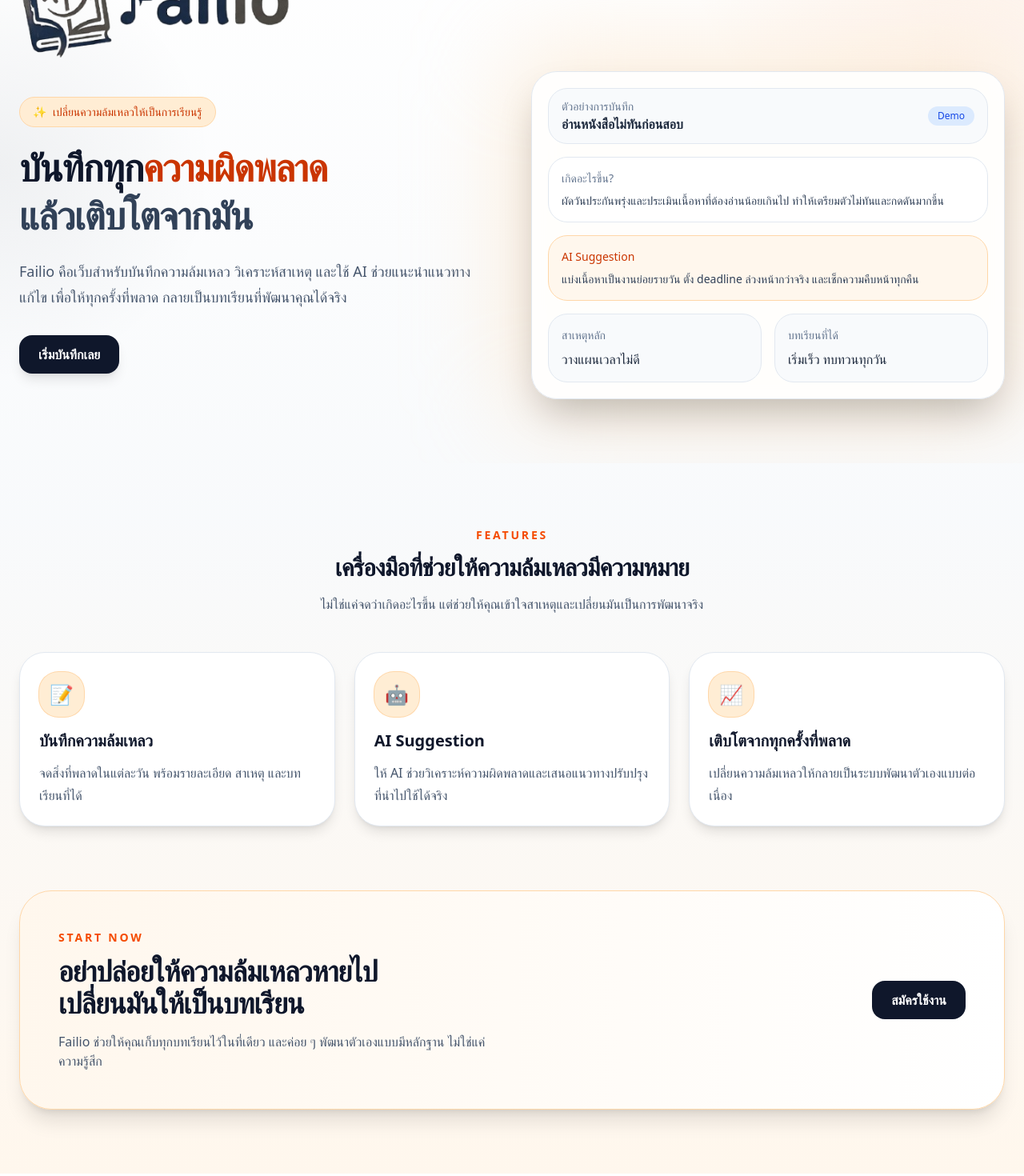
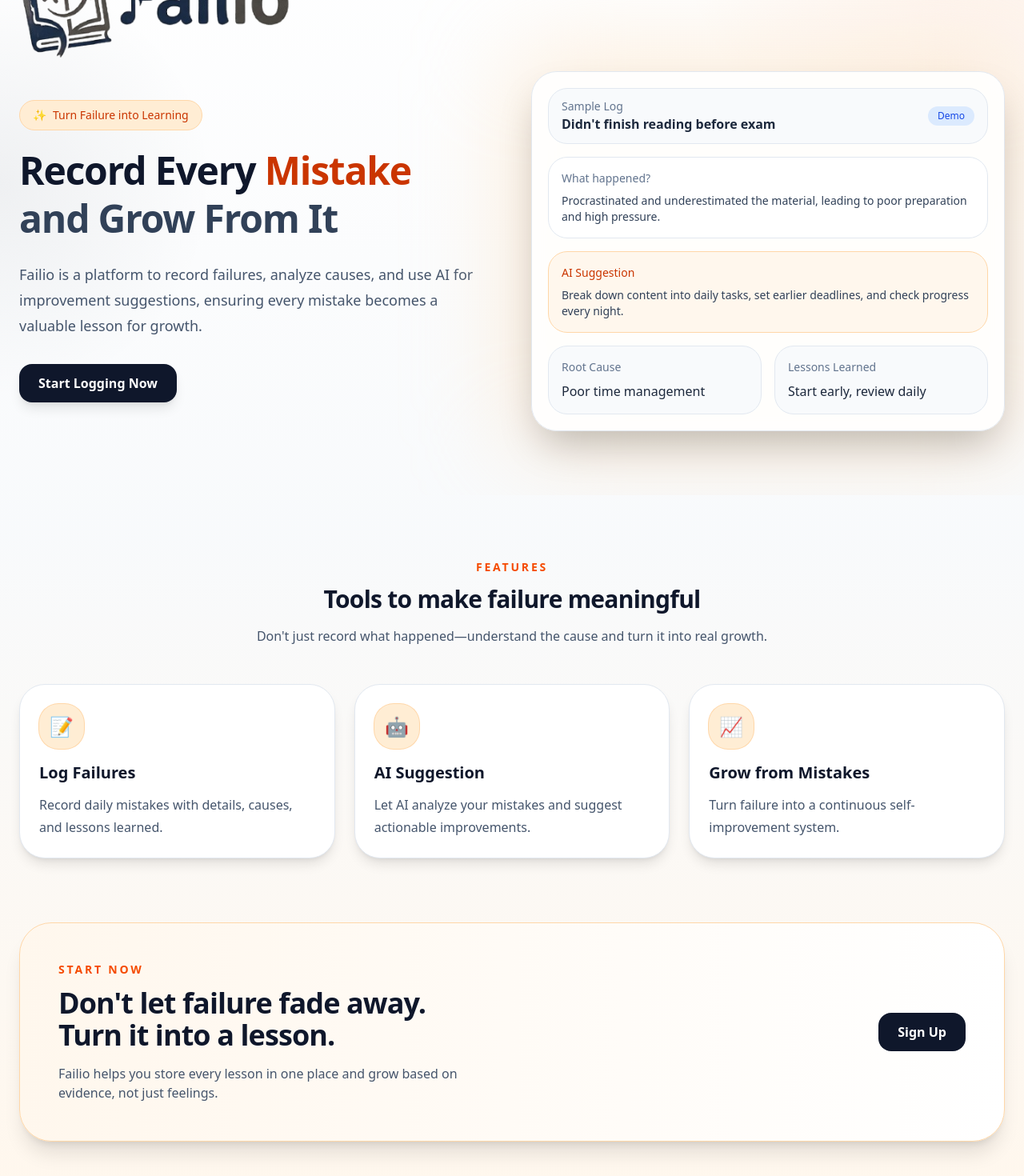
Before and after one commit to kritsada19/failio, a Next.js app: page / in a window 1280 px wide. Shown: the part 240-1710 px from the top of the page at 80% size. Built offline with nearby package versions, Linux system fonts and the light colour scheme; no server answers.

Commit message:
feat: implement landing page with hero section and feature overview

```diff
--- a/app/page.tsx
+++ b/app/page.tsx
@@ -4,18 +4,18 @@
 export default function Home() {
   const features = [
     {
-      title: "บันทึกความล้มเหลว",
-      desc: "จดสิ่งที่พลาดในแต่ละวัน พร้อมรายละเอียด สาเหตุ และบทเรียนที่ได้",
+      title: "Log Failures",
+      desc: "Record daily mistakes with details, causes, and lessons learned.",
       icon: "📝",
     },
     {
       title: "AI Suggestion",
-      desc: "ให้ AI ช่วยวิเคราะห์ความผิดพลาดและเสนอแนวทางปรับปรุงที่นำไปใช้ได้จริง",
+      desc: "Let AI analyze your mistakes and suggest actionable improvements.",
       icon: "🤖",
     },
     {
-      title: "เติบโตจากทุกครั้งที่พลาด",
-      desc: "เปลี่ยนความล้มเหลวให้กลายเป็นระบบพัฒนาตัวเองแบบต่อเนื่อง",
+      title: "Grow from Mistakes",
+      desc: "Turn failure into a continuous self-improvement system.",
       icon: "📈",
     },
   ];
@@ -44,22 +44,22 @@
             <div>
               <div className="mb-5 inline-flex items-center gap-2 rounded-full border border-orange-200 bg-orange-100 px-4 py-2 text-sm font-medium text-orange-700">
                 <span>✨</span>
-                เปลี่ยนความล้มเหลวให้เป็นการเรียนรู้
+                Turn Failure into Learning
               </div>
 
               <h1 className="max-w-2xl text-3xl font-extrabold leading-tight tracking-tight sm:text-4xl lg:text-5xl">
-                บันทึกทุก<span className="text-orange-700">ความผิดพลาด</span>
-                <span className="block text-slate-700">แล้วเติบโตจากมัน</span>
+                Record Every <span className="text-orange-700">Mistake</span>
+                <span className="block text-slate-700">and Grow From It</span>
               </h1>
 
               <p className="mt-6 max-w-xl text-lg leading-8 text-slate-600">
-                Failio คือเว็บสำหรับบันทึกความล้มเหลว วิเคราะห์สาเหตุ และใช้ AI ช่วยแนะนำแนวทางแก้ไข
-                เพื่อให้ทุกครั้งที่พลาด กลายเป็นบทเรียนที่พัฒนาคุณได้จริง
+                Failio is a platform to record failures, analyze causes, and use AI for improvement suggestions,
+                ensuring every mistake becomes a valuable lesson for growth.
               </p>
 
               <div className="mt-8 flex flex-col gap-4 sm:flex-row">
                 <Link href='/dashboard' className="rounded-2xl bg-slate-900 px-6 py-3 text-base font-semibold text-white shadow-lg transition hover:bg-slate-800">
-                  เริ่มบันทึกเลย
+                  Start Logging Now
                 </Link>
               </div>
             </div>
@@ -70,8 +70,8 @@
               <div className="relative rounded-4xl border border-slate-200 bg-white/90 p-5 shadow-2xl backdrop-blur-xl">
                 <div className="mb-4 flex items-center justify-between rounded-3xl border border-slate-200 bg-slate-50 px-4 py-3">
                   <div>
-                    <p className="text-sm text-slate-500">ตัวอย่างการบันทึก</p>
-                    <p className="font-semibold text-slate-800">อ่านหนังสือไม่ทันก่อนสอบ</p>
+                    <p className="text-sm text-slate-500">Sample Log</p>
+                    <p className="font-semibold text-slate-800">Didn&apos;t finish reading before exam</p>
                   </div>
                   <span className="rounded-full bg-blue-100 px-3 py-1 text-xs font-medium text-blue-700">
                     Demo
@@ -80,27 +80,27 @@
 
                 <div className="space-y-4">
                   <div className="rounded-3xl border border-slate-200 bg-white p-4">
-                    <p className="text-sm text-slate-500">เกิดอะไรขึ้น?</p>
+                    <p className="text-sm text-slate-500">What happened?</p>
                     <p className="mt-2 text-sm text-slate-700">
-                      ผัดวันประกันพรุ่งและประเมินเนื้อหาที่ต้องอ่านน้อยเกินไป ทำให้เตรียมตัวไม่ทันและกดดันมากขึ้น
+                      Procrastinated and underestimated the material, leading to poor preparation and high pressure.
                     </p>
                   </div>
 
                   <div className="rounded-3xl border border-orange-200 bg-orange-50 p-4">
                     <p className="text-sm font-medium text-orange-700">AI Suggestion</p>
                     <p className="mt-2 text-sm text-slate-700">
-                      แบ่งเนื้อหาเป็นงานย่อยรายวัน ตั้ง deadline ล่วงหน้ากว่าจริง และเช็กความคืบหน้าทุกคืน
+                      Break down content into daily tasks, set earlier deadlines, and check progress every night.
                     </p>
                   </div>
 
                   <div className="grid gap-4 sm:grid-cols-2">
                     <div className="rounded-3xl border border-slate-200 bg-slate-50 p-4">
-                      <p className="text-sm text-slate-500">สาเหตุหลัก</p>
-                      <p className="mt-2 font-medium text-slate-800">วางแผนเวลาไม่ดี</p>
+                      <p className="text-sm text-slate-500">Root Cause</p>
+                      <p className="mt-2 font-medium text-slate-800">Poor time management</p>
                     </div>
                     <div className="rounded-3xl border border-slate-200 bg-slate-50 p-4">
-                      <p className="text-sm text-slate-500">บทเรียนที่ได้</p>
-                      <p className="mt-2 font-medium text-slate-800">เริ่มเร็ว ทบทวนทุกวัน</p>
+                      <p className="text-sm text-slate-500">Lessons Learned</p>
+                      <p className="mt-2 font-medium text-slate-800">Start early, review daily</p>
                     </div>
                   </div>
                 </div>
@@ -115,10 +115,10 @@
         <div className="mx-auto max-w-2xl text-center">
           <p className="text-sm font-semibold uppercase tracking-[0.2em] text-orange-600">Features</p>
           <h2 className="mt-3 text-2xl font-bold tracking-tight text-slate-900 sm:text-3xl">
-            เครื่องมือที่ช่วยให้ความล้มเหลวมีความหมาย
+            Tools to make failure meaningful
           </h2>
           <p className="mt-4 text-slate-600">
-            ไม่ใช่แค่จดว่าเกิดอะไรขึ้น แต่ช่วยให้คุณเข้าใจสาเหตุและเปลี่ยนมันเป็นการพัฒนาจริง
+            Don&apos;t just record what happened—understand the cause and turn it into real growth.
           </p>
         </div>
 
@@ -145,17 +145,17 @@
             <div>
               <p className="text-sm font-semibold uppercase tracking-[0.2em] text-orange-600">Start now</p>
               <h2 className="mt-3 text-3xl font-bold tracking-tight text-slate-900 sm:text-4xl">
-                อย่าปล่อยให้ความล้มเหลวหายไป
-                <span className="block">เปลี่ยนมันให้เป็นบทเรียน</span>
+                Don&apos;t let failure fade away.
+                <span className="block">Turn it into a lesson.</span>
               </h2>
               <p className="mt-4 max-w-xl text-slate-600">
-                Failio ช่วยให้คุณเก็บทุกบทเรียนไว้ในที่เดียว และค่อย ๆ พัฒนาตัวเองแบบมีหลักฐาน ไม่ใช่แค่ความรู้สึก
+                Failio helps you store every lesson in one place and grow based on evidence, not just feelings.
               </p>
             </div>
 
             <div className="flex flex-col gap-4 sm:flex-row lg:justify-end">
               <Link href='/sign-up' className="rounded-2xl bg-slate-900 px-6 py-3 text-base font-semibold text-white transition hover:bg-slate-800">
-                สมัครใช้งาน
+                Sign Up
               </Link>
             </div>
           </div>
```
